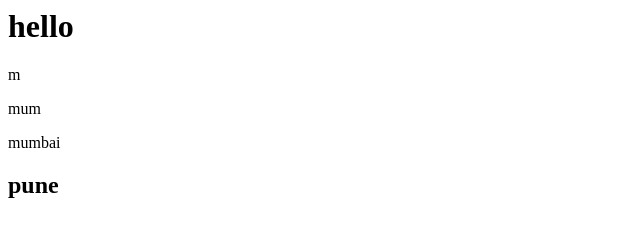
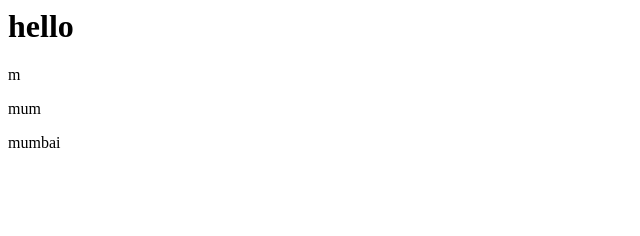
Before and after one commit to HarshadH29/TestingL28, a plain HTML site: page index.html in a window 1280 px wide. Shown: the full height of the page, 0-640 px from the left. Drawn offline with Linux system fonts and the light colour scheme.

Commit message:
Added Pune-revert
This reverts commit 201fad75510361bacd018e5d0d0faaf267069cf5.

```diff
--- a/index.html
+++ b/index.html
@@ -2,4 +2,3 @@
 <P>m</P>
 <P>mum</P>
 <p>mumbai</p>
-<h2>pune</h2>
```
